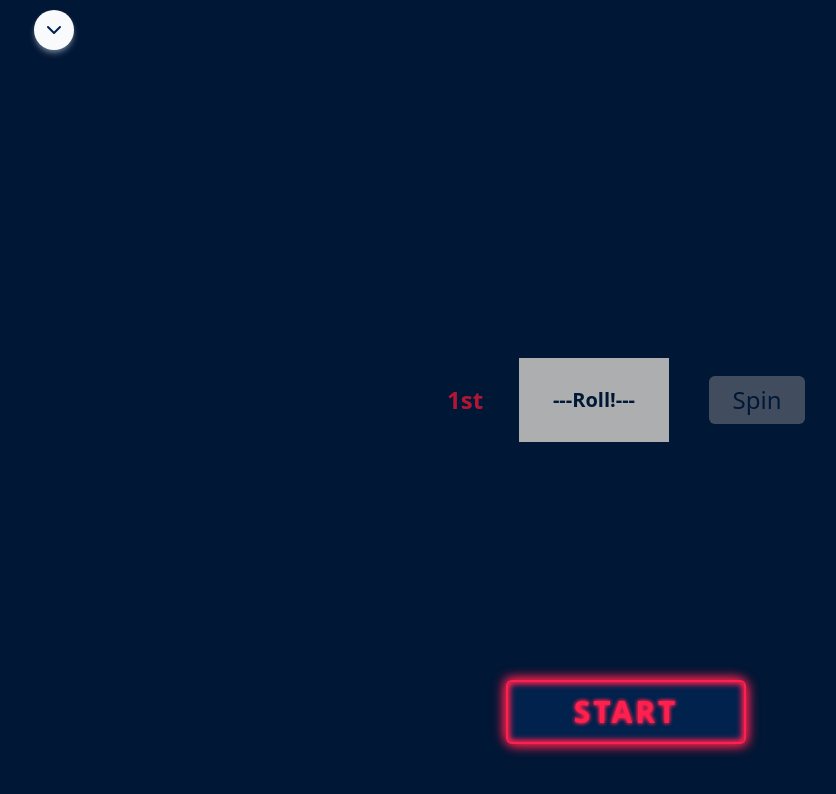
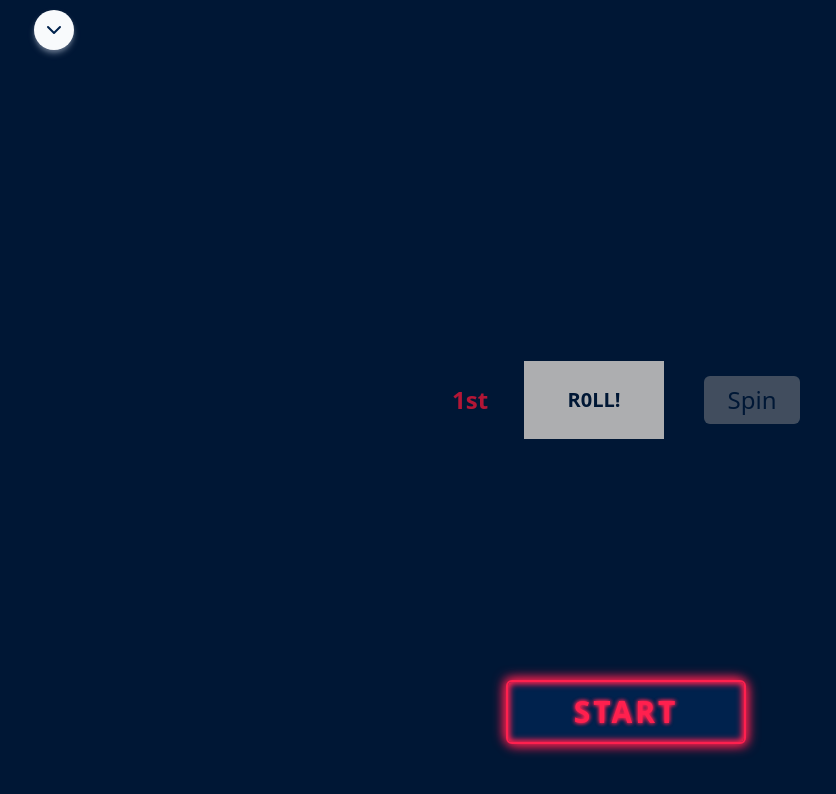
Before and after one commit to ARalex1016/lottery, a React (Vite) app in the folder frontend/: page / in a window 1280 px wide. Shown: the top 794 px of the page, without its empty margins (14-850 px from the left). Built offline with nearby package versions, Linux system fonts and the light colour scheme.

Commit message:
Slitght adjustment of reelsize

```diff
--- a/frontend/src/Pages/RandomNumber/Widgets/Slot.jsx
+++ b/frontend/src/Pages/RandomNumber/Widgets/Slot.jsx
@@ -20,14 +20,14 @@ const Slot = ({ enableIndex, index, handleAnimationComplete }) => {
   const spinControl = useAnimationControls();
   const { gameStatus, winnerList, totalWinners } = useNumberGame();
 
-  const [reelSize, setReelSize] = useState(150);
+  const [reelSize, setReelSize] = useState(140);
   const [isPlayed, setIsPlayed] = useState(false);
 
   useEffect(() => {
     setIsPlayed(false);
   }, [gameStatus]);
 
-  const displayWord = "---Roll!---";
+  const displayWord = "R0LL!";
 
   const played = (status) => {
     setIsPlayed(status);
```
